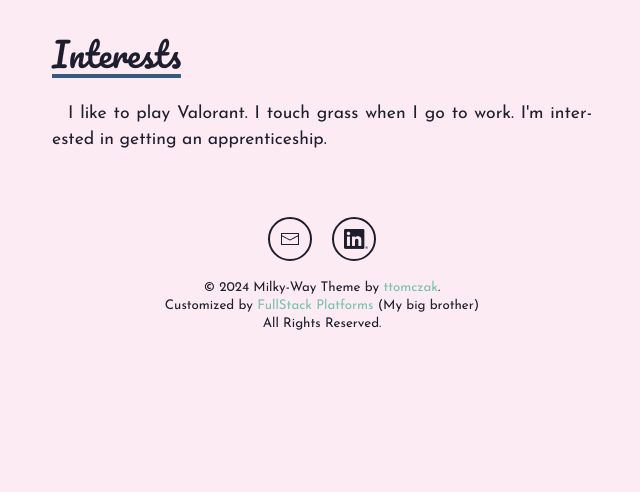
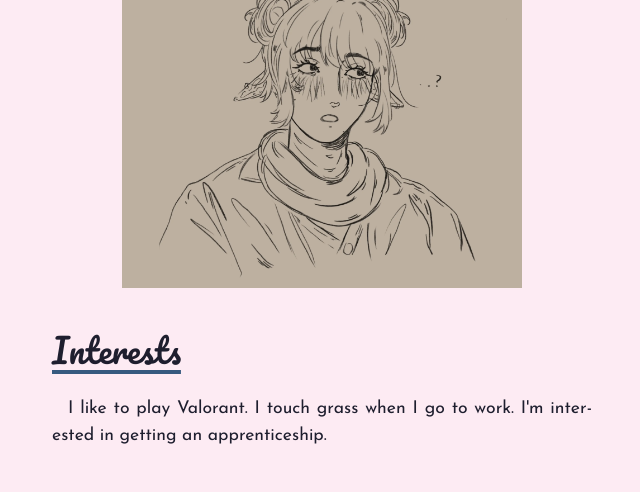
Before and after one commit to JasonRodriguez1474/milkkportfolio, an Astro site: page / in a window 1280 px wide. Shown: the part 777-1269 px from the top of the page, without its empty margins (318-958 px from the left). Before the commit the page ends 1172 px from the top, so only its background shows below. Built offline with nearby package versions, Linux system fonts and the light colour scheme; Astro itself is replaced by a stand-in of ours.

Commit message:
added image on index

```diff
--- a/src/pages/index.astro
+++ b/src/pages/index.astro
@@ -17,8 +17,11 @@ const pageTitle = "Milky-Way";
             <button class="btn">My portfolio</button>
         </a>
     </div>
-    <h2>Skills</h2>
-    <div class="skills center">
+    <h2>Some of my Art</h2>
+    <div class="gif">
+        <img width="400" alt="RaccoonSpaceGif" src="/processed-images/kyan _rodriguez_IMG_1445.png.webp"/>
+    </div>
+    <!-- <div class="skills center">
         <img class="skills__img" width="46" height="46" alt="C#" src="https://cdn.jsdelivr.net/gh/devicons/devicon@latest/icons/csharp/csharp-original.svg"/>
         <img class="skills__img" width="46" height="46" alt="DotNetCore" src="https://cdn.jsdelivr.net/gh/devicons/devicon/icons/dotnetcore/dotnetcore-original.svg"/>
         <img class="skills__img" width="46" height="46" alt="TypeScript" src="https://cdn.jsdelivr.net/gh/devicons/devicon@latest/icons/typescript/typescript-original.svg"/>
@@ -28,7 +31,7 @@ const pageTitle = "Milky-Way";
         <img class="skills__img" width="46" height="46" alt="HTML" src="https://cdn.jsdelivr.net/gh/devicons/devicon@latest/icons/html5/html5-original.svg"/>
         <img class="skills__img" width="46" height="46" alt="JavaScript" src="https://cdn.jsdelivr.net/gh/devicons/devicon@latest/icons/javascript/javascript-original.svg"/>
         <img class="skills__img" width="46" height="46" alt="Git" src="https://cdn.jsdelivr.net/gh/devicons/devicon@latest/icons/git/git-original.svg"/>
-    </div>
+    </div> -->
     <h2>Interests</h2>
     <p>
         I like to play Valorant.
```
